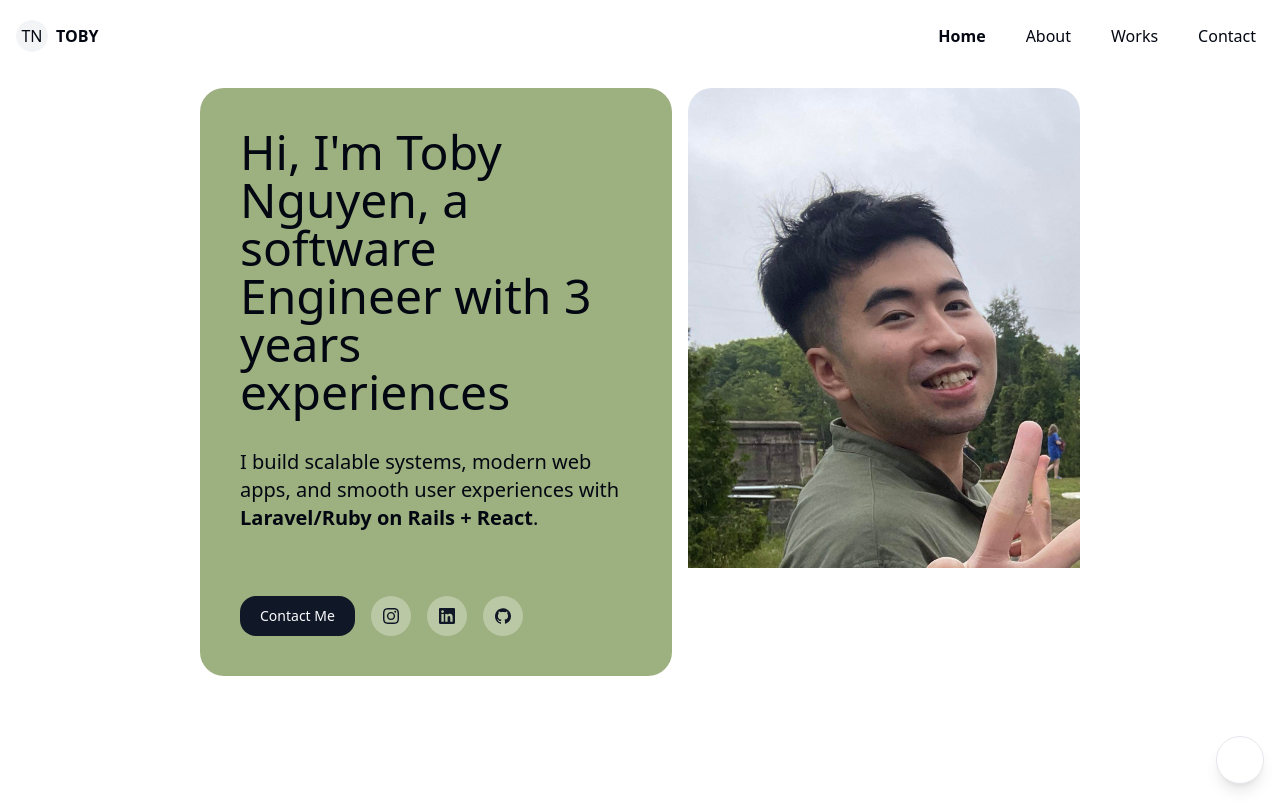
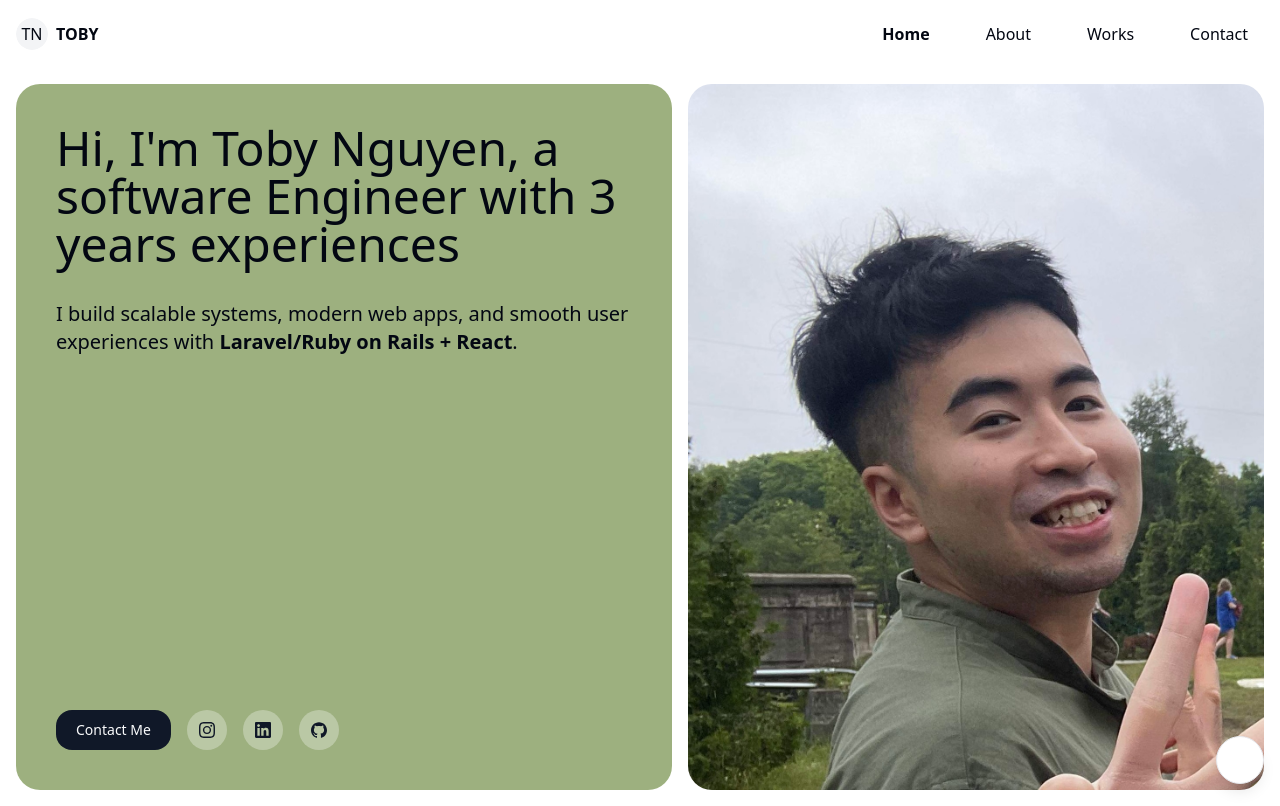
Before and after one commit to toby-ng11/my-porfolio, a Next.js app: page / in a window 1280 px wide. Built offline with nearby package versions, Linux system fonts and the light colour scheme.

Commit message:
v0.2.1: small bug fix

```diff
--- a/app/page.tsx
+++ b/app/page.tsx
@@ -6,7 +6,7 @@ import ProfileImage from './my-picture.jpeg';
 
 export default function Page() {
     return (
-        <main className="mx-auto p-4 xl:px-50">
+        <main className="mx-auto max-w-7xl p-4">
             <div className="flex flex-col gap-4 lg:flex-row">
                 <div className="flex flex-1 flex-col justify-between rounded-3xl bg-lime-800/50 p-6 md:p-10">
                     <div className="mb-16 flex flex-col gap-8">
@@ -28,12 +28,12 @@ export default function Page() {
                             </a>
                         </Button>
                         <Button asChild variant="secondary" className="bg-background/30 rounded-full p-5">
-                            <a href="https://instagram.com/nmtoby.11" target="_blank" rel="noopener noreferrer" title="Instagram">
+                            <a href="https://www.linkedin.com/in/toby-ng1056" target="_blank" rel="noopener noreferrer" title="Instagram">
                                 <SiLinkedin />
                             </a>
                         </Button>
                         <Button asChild variant="secondary" className="bg-background/30 rounded-full p-5">
-                            <a href="https://instagram.com/nmtoby.11" target="_blank" rel="noopener noreferrer" title="Instagram">
+                            <a href="https://github.com/toby-ng11" target="_blank" rel="noopener noreferrer" title="Instagram">
                                 <SiGithub />
                             </a>
                         </Button>
--- a/components/nav-links.tsx
+++ b/components/nav-links.tsx
@@ -31,7 +31,7 @@ export function NavLinks() {
     return (
         <div className="flex flex-row items-center gap-6">
             <DropdownMenu>
-                <DropdownMenuTrigger>
+                <DropdownMenuTrigger asChild>
                     <Button type="button" size="icon" variant="ghost" className="sm:hidden" title="Open menu">
                         <Menu />
                     </Button>
@@ -50,7 +50,7 @@ export function NavLinks() {
             {navButtons.map((navButton) => (
                 <div
                     key={navButton.label}
-                    className="hover:bg-accent hover:text-accent-foreground hidden items-center justify-center rounded-md p-2 sm:inline-flex"
+                    className="hover:bg-accent hover:text-accent-foreground hidden items-center justify-center rounded-md px-4 py-1.5 sm:inline-flex"
                 >
                     <Link href={navButton.link} className={cn('font-medium', { 'font-bold': pathname === navButton.link })}>
                         {navButton.label}
```
